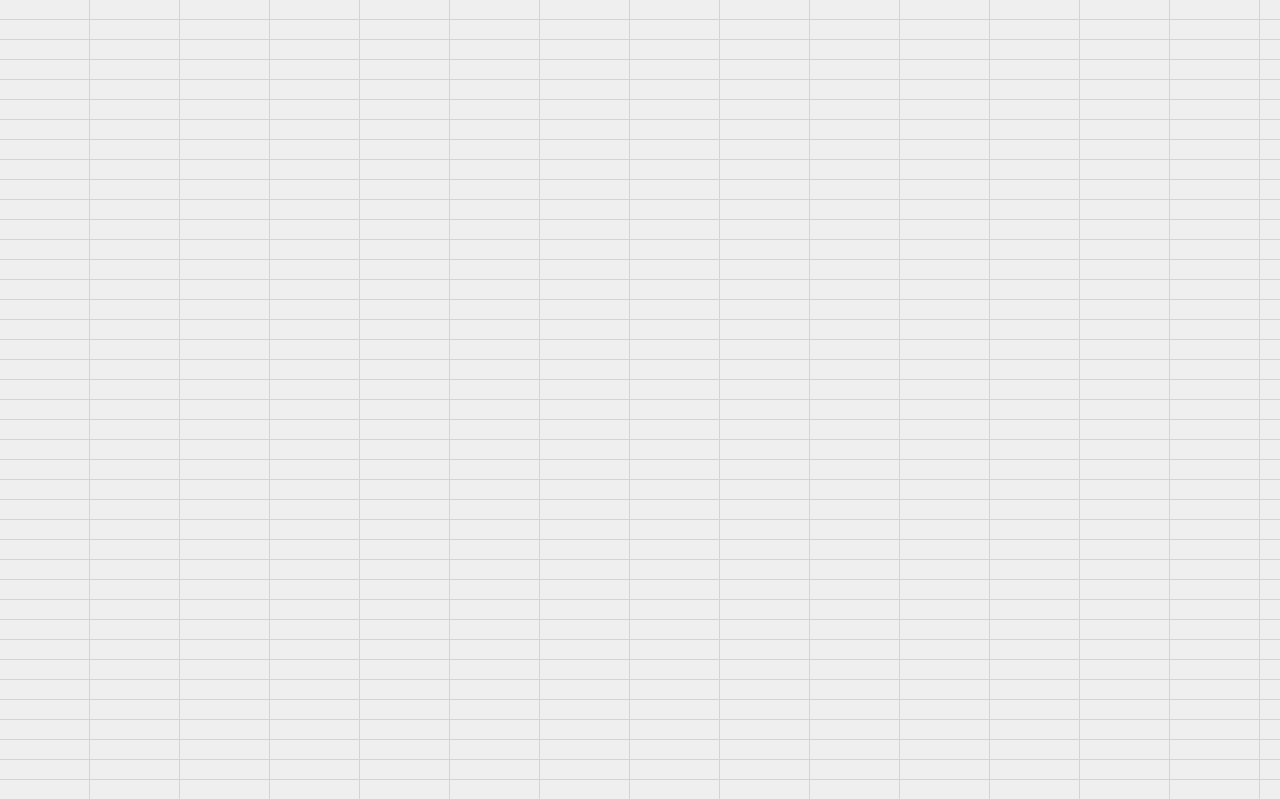
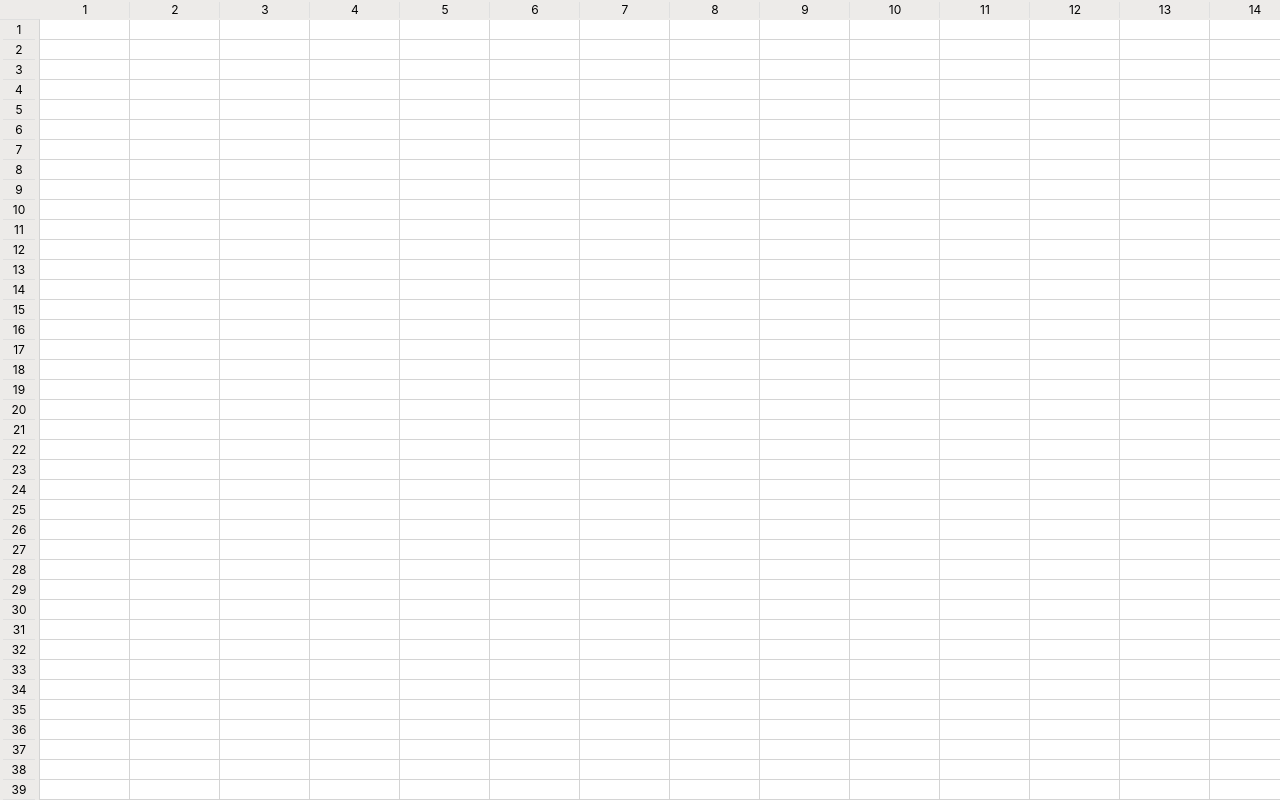
Before and after one commit to heruiwoniou/excel-editor, a React app: page / in a window 1280 px wide. Built offline with nearby package versions, Linux system fonts and the light colour scheme.

Commit message:
virtual table finish

```diff
--- a/src/App.tsx
+++ b/src/App.tsx
@@ -1,12 +1,16 @@
 import React from "react";
 import styled from "styled-components";
 import VirtualBox from "./VirtualBox";
+import { GlobalStyle } from "./themes/globalStyles";
 
 const App: React.FC = () => {
   return (
-    <AppContainer>
-      <VirtualBox />
-    </AppContainer>
+    <>
+      <GlobalStyle />
+      <AppContainer>
+        <VirtualBox />
+      </AppContainer>
+    </>
   );
 };
 
--- /dev/null
+++ b/src/VirtualBox/HeaderCell.tsx
@@ -0,0 +1,60 @@
+import React, { FunctionComponent } from "react";
+import styled from "styled-components";
+import {
+  DirectionType,
+  CellHeight,
+  CellWidth,
+  HeaderHorizontalSize
+} from "./constants";
+
+interface IHeaderCellProps {
+  type: DirectionType;
+  value: string;
+}
+
+const HeaderCell: FunctionComponent<IHeaderCellProps> = ({
+  value,
+  ...rest
+}) => {
+  return <StyledHeaderCell {...rest}>{value}</StyledHeaderCell>;
+};
+
+export default HeaderCell;
+
+interface IStyledHeaderCellProps {
+  type: DirectionType;
+}
+const StyledHeaderCell: any = styled.div<IStyledHeaderCellProps>`
+  position: relative;
+  font-size: 12px;
+  text-align: center;
+  height: ${(props: IStyledHeaderCellProps) =>
+    props.type === DirectionType.Virtual ? CellHeight : HeaderHorizontalSize}px;
+  line-height: ${(props: IStyledHeaderCellProps) =>
+    props.type === DirectionType.Virtual ? CellHeight : HeaderHorizontalSize}px;
+  &:after {
+    content: "";
+    position: absolute;
+    background: #dfdfdf;
+  }
+  ${(props: IStyledHeaderCellProps) =>
+    props.type === DirectionType.Virtual
+      ? {
+          "&:after": {
+            left: "0px",
+            bottom: "0px",
+            width: "80%",
+            marginLeft: "10%",
+            height: "1px"
+          }
+        }
+      : {
+          width: `${CellWidth}px`,
+          "&:after": {
+            top: "10%",
+            right: "0px",
+            height: "80%",
+            width: "1px"
+          }
+        }}
+`;
--- a/src/VirtualBox/HeaderHorizontal.tsx
+++ b/src/VirtualBox/HeaderHorizontal.tsx
@@ -1,17 +1,136 @@
 import React, { FunctionComponent } from "react";
 import styled from "styled-components";
+import {
+  PageHorizontalSize,
+  DirectionType,
+  HeaderVerticalSize,
+  HeaderHorizontalSize,
+  SheetCellsCount
+} from "./constants";
+import { defaultScrollWidth } from "../common/utils";
+import PlaceHolder from "./PlaceHolder";
+import HeaderCell from "./HeaderCell";
 
 interface IHeaderHorizontalProps {
-	pageHorizontalIndex: number,
-  perLoadHorizontalCount: number,
-  rearLoadHorizontalCount: number,
+  headerRef: React.RefObject<HTMLDivElement>;
+  pageHorizontalIndex: number;
+  perLoadHorizontalCount: number;
+  rearLoadHorizontalCount: number;
 }
 const HeaderHorizontal: FunctionComponent<IHeaderHorizontalProps> = ({
-	pageHorizontalIndex,
+  headerRef,
+  pageHorizontalIndex,
   perLoadHorizontalCount,
-  rearLoadHorizontalCount,
+  rearLoadHorizontalCount
 }) => {
-	return <div />;
-}
+  return (
+    <HeaderHorizontalContainer>
+      <HeaderContainer ref={headerRef}>
+        <div
+          style={{
+            width:
+              (pageHorizontalIndex + rearLoadHorizontalCount + 1) *
+              PageHorizontalSize
+          }}
+        >
+          <StyledPlaceHolder
+            type={DirectionType.Horizontal}
+            size={
+              pageHorizontalIndex - perLoadHorizontalCount > 0
+                ? (pageHorizontalIndex - perLoadHorizontalCount) *
+                  PageHorizontalSize
+                : 0
+            }
+          />
+          <CellsContainer>
+            {new Array(perLoadHorizontalCount)
+              .fill(null)
+              .map((value, index) => {
+                let count = perLoadHorizontalCount - index;
+                let pageIndex = pageHorizontalIndex - count;
+                return (
+                  pageHorizontalIndex - count >= 0 && (
+                    <HeaderPager
+                      key={`perload-${pageIndex}`}
+                      data-key={`perload-${pageIndex}`}
+                    >
+                      {new Array(SheetCellsCount)
+                        .fill(null)
+                        .map((value, index) => (
+                          <HeaderCell
+                            type={DirectionType.Horizontal}
+                            value={`${pageIndex * SheetCellsCount + index + 1}`}
+                          />
+                        ))}
+                    </HeaderPager>
+                  )
+                );
+              })}
+            <HeaderPager
+              key={`current-${pageHorizontalIndex}`}
+              data-key={`current-${pageHorizontalIndex}`}
+            >
+              {new Array(SheetCellsCount).fill(null).map((value, index) => (
+                <HeaderCell
+                  type={DirectionType.Horizontal}
+                  value={`${pageHorizontalIndex * SheetCellsCount + index + 1}`}
+                />
+              ))}
+            </HeaderPager>
+            {new Array(rearLoadHorizontalCount)
+              .fill(null)
+              .map((value, index) => {
+                let count = index + 1;
+                let pageIndex = pageHorizontalIndex + count;
+                return (
+                  <HeaderPager
+                    key={`rearload-${pageIndex}`}
+                    data-key={`rearload-${pageIndex}`}
+                  >
+                    {new Array(SheetCellsCount)
+                      .fill(null)
+                      .map((value, index) => (
+                        <HeaderCell
+                          type={DirectionType.Horizontal}
+                          value={`${pageIndex * SheetCellsCount + index + 1}`}
+                        />
+                      ))}
+                  </HeaderPager>
+                );
+              })}
+          </CellsContainer>
+        </div>
+      </HeaderContainer>
+    </HeaderHorizontalContainer>
+  );
+};
 
 export default HeaderHorizontal;
+
+const StyledPlaceHolder: any = styled(PlaceHolder)`
+  float: left;
+  height: ${HeaderHorizontalSize}px;
+`;
+
+const HeaderHorizontalContainer: any = styled.div`
+  width: 100%;
+  background: #edebe9;
+`;
+
+const HeaderContainer: any = styled.div`
+  width: calc(100% - ${HeaderVerticalSize + defaultScrollWidth}px);
+  margin-left: ${HeaderVerticalSize}px;
+  overflow: hidden;
+`;
+
+const CellsContainer: any = styled.div`
+  overflow: hidden;
+  float: left;
+`;
+
+const HeaderPager: any = styled.div`
+  height: ${HeaderHorizontalSize}px;
+  width: ${PageHorizontalSize}px;
+  float: left;
+  display: flex;
+`;
--- a/src/VirtualBox/HeaderVertical.tsx
+++ b/src/VirtualBox/HeaderVertical.tsx
@@ -1,9 +1,100 @@
-import React, { FunctionComponent } from "react";
+import React, { FunctionComponent, useEffect, useRef } from "react";
 import styled from "styled-components";
+import {
+  HeaderVerticalSize,
+  PageVerticalSize,
+  DirectionType,
+  SheetRowsCount
+} from "./constants";
+import { defaultScrollWidth } from "../common/utils";
+import PlaceHolder from "./PlaceHolder";
+import HeaderCell from "./HeaderCell";
 
-interface IHeaderVerticalProps {}
-const HeaderVertical: FunctionComponent<IHeaderVerticalProps> = () => {
-	return null;
+interface IHeaderVerticalProps {
+  headerRef: React.RefObject<HTMLDivElement>;
+  pageVerticalIndex: number;
+  perLoadVerticalCount: number;
+  rearLoadVerticalCount: number;
 }
+const HeaderVertical: FunctionComponent<IHeaderVerticalProps> = ({
+  headerRef,
+  pageVerticalIndex,
+  perLoadVerticalCount,
+  rearLoadVerticalCount
+}) => {
+  return (
+    <HeaderVerticalContainer>
+      <HeaderContainer ref={headerRef}>
+        <PlaceHolder
+          type={DirectionType.Virtual}
+          size={
+            pageVerticalIndex - perLoadVerticalCount > 0
+              ? (pageVerticalIndex - perLoadVerticalCount) * PageVerticalSize
+              : 0
+          }
+        />
+        <div>
+          {new Array(perLoadVerticalCount).fill(null).map((value, index) => {
+            let count = perLoadVerticalCount - index;
+            let pageIndex = pageVerticalIndex - count;
+            return (
+              pageIndex >= 0 && (
+                <HeaderPager key={`perload-${pageIndex}`}>
+                  {new Array(SheetRowsCount).fill(null).map((value, index) => (
+                    <HeaderCell
+                      type={DirectionType.Virtual}
+                      value={`${pageIndex * SheetRowsCount + index + 1}`}
+                    />
+                  ))}
+                </HeaderPager>
+              )
+            );
+          })}
+          <HeaderPager key={`current-${pageVerticalIndex}`}>
+            {new Array(SheetRowsCount).fill(null).map((value, index) => (
+              <HeaderCell
+                type={DirectionType.Virtual}
+                value={`${pageVerticalIndex * SheetRowsCount + index + 1}`}
+              />
+            ))}
+          </HeaderPager>
+          {new Array(rearLoadVerticalCount).fill(null).map((value, index) => {
+            let count = index + 1;
+            let pageIndex = pageVerticalIndex + count;
+            return (
+              <HeaderPager key={`rearload-${pageIndex}`}>
+                {new Array(SheetRowsCount).fill(null).map((value, index) => (
+                  <HeaderCell
+                    type={DirectionType.Virtual}
+                    value={`${pageIndex * SheetRowsCount + index + 1}`}
+                  />
+                ))}
+              </HeaderPager>
+            );
+          })}
+        </div>
+      </HeaderContainer>
+    </HeaderVerticalContainer>
+  );
+};
 
 export default HeaderVertical;
+
+const HeaderVerticalContainer: any = styled.div`
+  background: #edebe9;
+`;
+
+const HeaderContainer: any = styled.div`
+  margin-top: -1px;
+  margin-left: -1px;
+  width: ${HeaderVerticalSize}px;
+  height: calc(100% - ${defaultScrollWidth - 1}px);
+  overflow: hidden;
+  border-right: 1px solid #d4d4d4;
+  border-top: 1px solid #dfdfdf;
+`;
+
+const HeaderPager: any = styled.div`
+  height: ${PageVerticalSize}px;
+  width: ${HeaderVerticalSize}px;
+`;
--- a/src/VirtualBox/VirtualPagerRow.tsx
+++ b/src/VirtualBox/VirtualPagerRow.tsx
@@ -4,7 +4,7 @@ import styled from "styled-components";
 import {
   PageVerticalSize,
   PageHorizontalSize,
-  PlaceHolderType
+  DirectionType
 } from "./constants";
 import PlaceHolder from "./PlaceHolder";
 import VirtualPagerCell from "./VirtualPagerCell";
@@ -27,7 +27,7 @@ const VirtualPagerRow: FunctionComponent<IVirtualPagerRow> = ({
   return (
     <StyledVirtualPagerRow {...rest}>
       <PlaceHolder
-        type={PlaceHolderType.Horizontal}
+        type={DirectionType.Horizontal}
         size={
           pageHorizontalIndex - perLoadHorizontalCount > 0
             ? (pageHorizontalIndex - perLoadHorizontalCount) * PageHorizontalSize
@@ -48,7 +48,7 @@ const VirtualPagerRow: FunctionComponent<IVirtualPagerRow> = ({
           );
         })}
         <VirtualPagerCell
-          key={`${pageHorizontalIndex}`}
+          key={`current-${pageHorizontalIndex}`}
           pageVerticalIndex={pageVerticalIndex}
           pageHorizontalIndex={pageHorizontalIndex}
         />
--- a/src/VirtualBox/constants.ts
+++ b/src/VirtualBox/constants.ts
@@ -1,4 +1,5 @@
 export const HeaderVerticalSize: number = 40;
+export const HeaderHorizontalSize: number = 20;
 export const CellWidth: number = 90;
 export const CellHeight: number = 20;
 export const SheetRowsCount: number = 50;
@@ -8,7 +9,7 @@ export const PageVerticalSize: number = CellHeight * SheetRowsCount;
 export const PerLoadCountDefault: number = 1;
 export const RearLoadCountDefault: number = 2;
 export const Colors: string[] = ["green", "blue", "red", "yellow"];
-export enum PlaceHolderType {
+export enum DirectionType {
   Virtual,
   Horizontal
 }
--- a/src/VirtualBox/index.tsx
+++ b/src/VirtualBox/index.tsx
@@ -6,7 +6,8 @@ import {
   PageVerticalSize,
   PerLoadCountDefault,
   RearLoadCountDefault,
-  PlaceHolderType
+  DirectionType,
+  HeaderHorizontalSize
 } from "./constants";
 import PlaceHolder from "./PlaceHolder";
 import VirtualPagerRow from "./VirtualPagerRow";
@@ -15,6 +16,7 @@ import VerticalHeader from "./HeaderVertical";
 
 const VirtualBox: React.FC = (...rest: any) => {
   // Vertical parameters
+  const verticalHeaderRef = useRef<HTMLDivElement>(null);
   const [maxVerticalIndex, setMaxVerticalIndex] = useState<number>(0);
   const [pageVerticalIndex, updatePageVerticalIndex] = useState<number>(0);
   const [coefficientVertical, updateCoefficientVertical] = useState<number>(1);
@@ -41,6 +43,8 @@ const VirtualBox: React.FC = (...rest: any) => {
   }, []);
 
   // Horizontal parameters
+  const horizontalHeaderRef = useRef<HTMLDivElement>(null);
+  const [horizontalScroll, setHorizontalScroll] = useState<number>(0);
   const [maxHorizontalIndex, setMaxHorizontalIndex] = useState<number>(0);
   const [pageHorizontalIndex, updatePageHorizontalIndex] = useState<number>(0);
   const [coefficientHorizontal, updateCoefficientHorizontal] = useState<number>(
@@ -73,7 +77,10 @@ const VirtualBox: React.FC = (...rest: any) => {
   useEffect(() => {
     let el = ref.current;
 
-    let handler = debounce((e: Event) => {
+    let handler = (function() {
+      let scrollTopCache: number;
+      let scrollLeftCache: number;
+      return (e: Event) => {
         let container: HTMLDivElement;
         let scrollTop: number;
         let currentPageHorizontalIndex: number;
@@ -85,6 +92,12 @@ const VirtualBox: React.FC = (...rest: any) => {
 
           //Vertical
           scrollTop = container.scrollTop;
+          if (scrollTopCache !== scrollTop) {
+            scrollTopCache = scrollTop;
+            if (verticalHeaderRef.current) {
+              verticalHeaderRef.current.scrollTop = scrollTop;
+            }
+          }
           currentPageVerticalIndex = Math.floor(scrollTop / PageVerticalSize);
           if (currentPageVerticalIndex !== pageVerticalIndex) {
             container.removeEventListener("scroll", handler);
@@ -93,6 +106,12 @@ const VirtualBox: React.FC = (...rest: any) => {
 
           // Horizontal
           scrollLeft = container.scrollLeft;
+          if (scrollLeftCache !== scrollLeft) {
+            scrollLeftCache = scrollLeft;
+            if (horizontalHeaderRef.current) {
+              horizontalHeaderRef.current.scrollLeft = scrollLeft;
+            }
+          }
           currentPageHorizontalIndex = Math.floor(
             scrollLeft / PageHorizontalSize
           );
@@ -101,7 +120,8 @@ const VirtualBox: React.FC = (...rest: any) => {
             updatePageHorizontalIndexHander(currentPageHorizontalIndex);
           }
         }
-    }, 200);
+      };
+    })();
     el && el.addEventListener("scroll", handler);
 
     return () => {
@@ -141,21 +161,27 @@ const VirtualBox: React.FC = (...rest: any) => {
   };
 
   const VerticalHeaderProps = {
+    headerRef: verticalHeaderRef,
     pageVerticalIndex,
     perLoadVerticalCount,
     rearLoadVerticalCount
   };
 
-  const HorizontalHeaderProps = VirtualPagerRowProps;
+  const HorizontalHeaderProps = {
+    headerRef: horizontalHeaderRef,
+    pageHorizontalIndex,
+    perLoadHorizontalCount,
+    rearLoadHorizontalCount
+  };
 
   return (
     <TableContainer>
-      <HorizontalHeader {...VirtualPagerRowProps} />
+      <HorizontalHeader {...HorizontalHeaderProps} />
       <ContentContainer>
         <VerticalHeader {...VerticalHeaderProps} />
         <VirtualContainer ref={ref} {...rest}>
           <PlaceHolder
-            type={PlaceHolderType.Virtual}
+            type={DirectionType.Virtual}
             size={
               pageVerticalIndex - perLoadVerticalCount > 0
                 ? (pageVerticalIndex - perLoadVerticalCount) * PageVerticalSize
@@ -175,7 +201,6 @@ const VirtualBox: React.FC = (...rest: any) => {
                 pageVerticalIndex - count >= 0 && (
                   <VirtualPagerRow
                     key={`perload-${pageVerticalIndex - count}`}
-                    data-key={`perload-${pageVerticalIndex - count}`}
                     pageVerticalIndex={pageVerticalIndex - count}
                     {...VirtualPagerRowProps}
                   />
@@ -183,8 +208,7 @@ const VirtualBox: React.FC = (...rest: any) => {
               );
             })}
             <VirtualPagerRow
-              key={`${pageVerticalIndex}`}
-              data-key={`${pageVerticalIndex}`}
+              key={`current-${pageVerticalIndex}`}
               pageVerticalIndex={pageVerticalIndex}
               {...VirtualPagerRowProps}
             />
@@ -193,7 +217,6 @@ const VirtualBox: React.FC = (...rest: any) => {
               return (
                 <VirtualPagerRow
                   key={`rearload-${pageVerticalIndex + count}`}
-                  data-key={`rearload-${pageVerticalIndex + count}`}
                   pageVerticalIndex={pageVerticalIndex + count}
                   {...VirtualPagerRowProps}
                 />
@@ -217,21 +240,20 @@ const VirtualBox: React.FC = (...rest: any) => {
 const TableContainer: any = styled.div`
   height: 100vh;
   width: 100vw;
-  table {
-    table-layout: fixed;
-    border-collapse: collapse;
-  }
 `;
 
 const VirtualContainer: any = styled.div`
-  height: 100vh;
-  width: 100vw;
-  background: #efefef;
+  height: 100%;
+  width: 100%;
   overflow: scroll;
   position: relative;
 `;
 
-const ContentContainer: any = styled.div``;
+const ContentContainer: any = styled.div`
+  width: 100%;
+  height: calc(100% - ${HeaderHorizontalSize}px);
+  display: flex;
+`;
 
 const MaxPoint: any = styled.div`
   height: 1px;
--- /dev/null
+++ b/src/common/utils.ts
@@ -0,0 +1,17 @@
+export const defaultScrollWidth = (function() {
+  let odiv: HTMLDivElement = document.createElement("div"),
+    styles = {
+      width: "100px",
+      height: "100px",
+      overflowY: "scroll"
+    },
+    i,
+    scrollbarWidth;
+  odiv.style.width = "100px";
+  odiv.style.height = "100px";
+  odiv.style.overflowY = "scroll";
+  document.body.appendChild(odiv);
+  scrollbarWidth = odiv.offsetWidth - odiv.clientWidth;
+  odiv.remove();
+  return scrollbarWidth;
+})();
--- /dev/null
+++ b/src/themes/globalStyles.ts
@@ -0,0 +1,10 @@
+import { createGlobalStyle, css} from "styled-components";
+
+const defualtStyle = () => css`
+    html,body{
+        overflow: hidden;
+    }
+`
+export const GlobalStyle = createGlobalStyle`
+    ${defualtStyle()}
+`
```
Also changed, not shown: src/VirtualBox/PlaceHolder.tsx (+10 -8 lines). Lines whose indentation alone changed are shown as unchanged.
